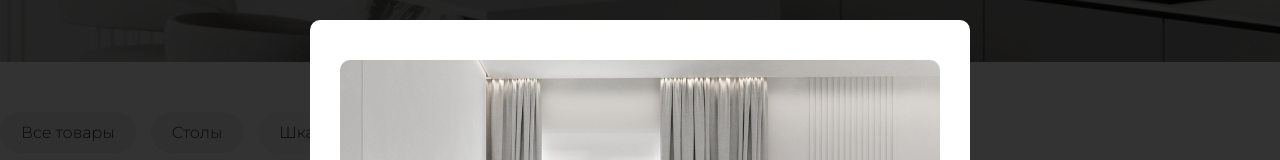
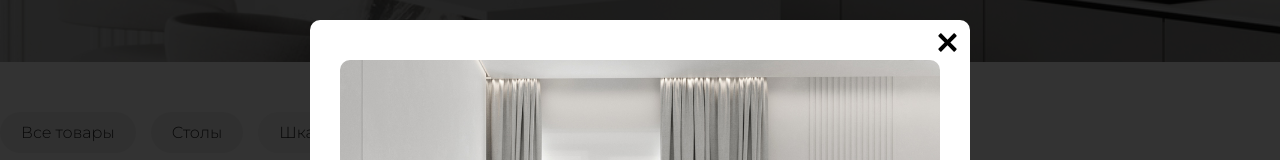
Before and after one commit to kubryak/home-store-react, a React (Create React App) app: page / in a window 1280 px wide. Both pictures are taken after a click on the picture 192 px from the left and 962 px from the top of the page. Shown: the part 562-722 px from the top of the page. Built offline with nearby package versions, Linux system fonts and the light colour scheme; the HTML template or start-up script is replaced by a standard one.

Commit message:
feat: добавить иконку для закрытия увеличенной карточки

```diff
--- a/src/components/ShowFullItem.js
+++ b/src/components/ShowFullItem.js
@@ -1,11 +1,14 @@
 import React, { Component } from 'react'
+import deleteIcon from '../images/delete-icon.svg'
 
 export default class ShowFullItem extends Component {
+
   render() {
     return (
       <div className='full-item'>
         <div>
-          <img src={'./images/' + this.props.item.img} alt={this.props.item.title} onClick={() => this.props.onShowItem(this.props.item)} />
+          <img className='delete-icon' src={deleteIcon} onClick={() => this.props.onShowItem(this.props.item)} />
+          <img className='full-item__img' src={'./images/' + this.props.item.img} alt={this.props.item.title} />
           <h2>{this.props.item.title}</h2>
           <p>{this.props.item.description}</p>
           <strong>{this.props.item.price.toLocaleString('ru-RU')}₽</strong>
--- a/src/index.css
+++ b/src/index.css
@@ -184,6 +184,14 @@ header .shop-cart .sum {
   border-radius: 10px;
 }
 
+.delete-icon {
+  width: 25px;
+  height: 25px;
+  position: absolute;
+  top: 10px;
+  right: 10px;
+}
+
 main {
   display: flex;
   width: 100%;
@@ -208,7 +216,7 @@ main .item img {
   cursor: pointer;
 }
 
-.full-item img {
+.full-item__img {
   border-radius: 10px 10px 10px 10px;
   width: 100%;
 }
```
Also changed, not shown: src/images/delete-icon.svg (added), src/images/delete-img.svg (added).
